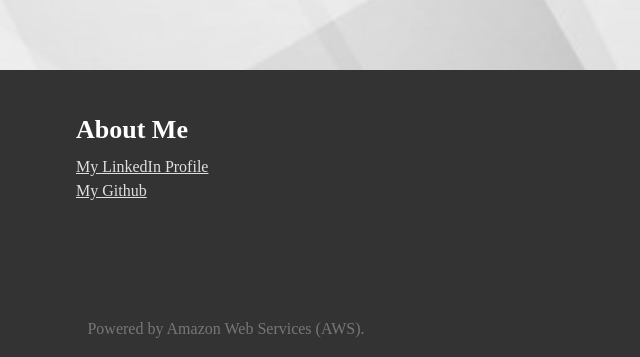
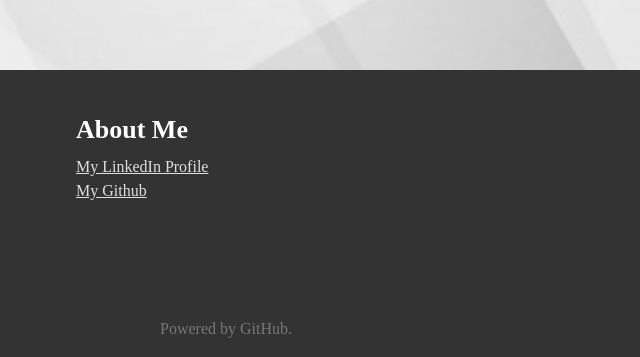
Before and after one commit to yunfeiluo/yunfeiluo.github.io, a plain HTML site: page index.html in a window 1280 px wide. Shown: the part 2523-2880 px from the top of the page, 414-1054 px from the left. Drawn offline with Linux system fonts and the light colour scheme.

Commit message:
unpdate index.html

```diff
--- a/index.html
+++ b/index.html
@@ -132,7 +132,7 @@
 
         <div class="container">
             <div class="bottom">
-                Powered by Amazon Web Services (AWS).
+                Powered by GitHub.
             </div>
         </div>
     </footer>
```
